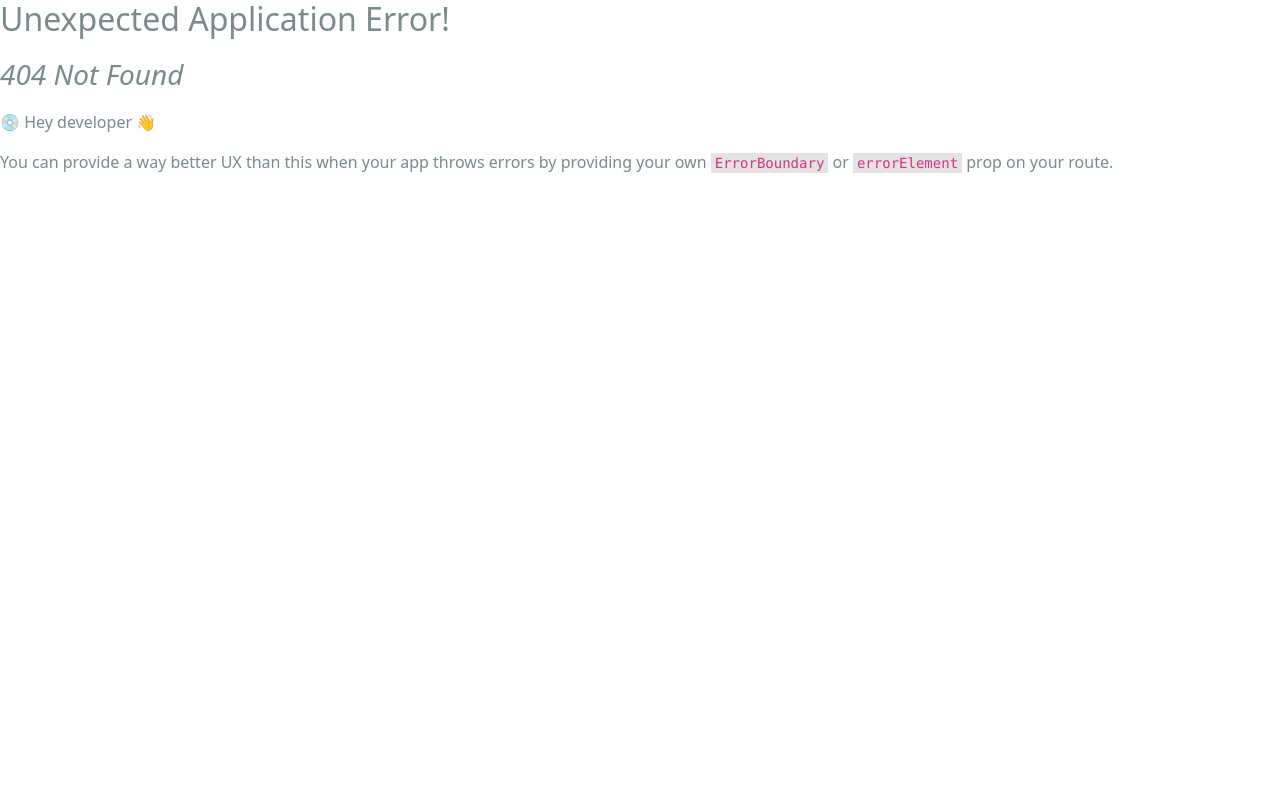
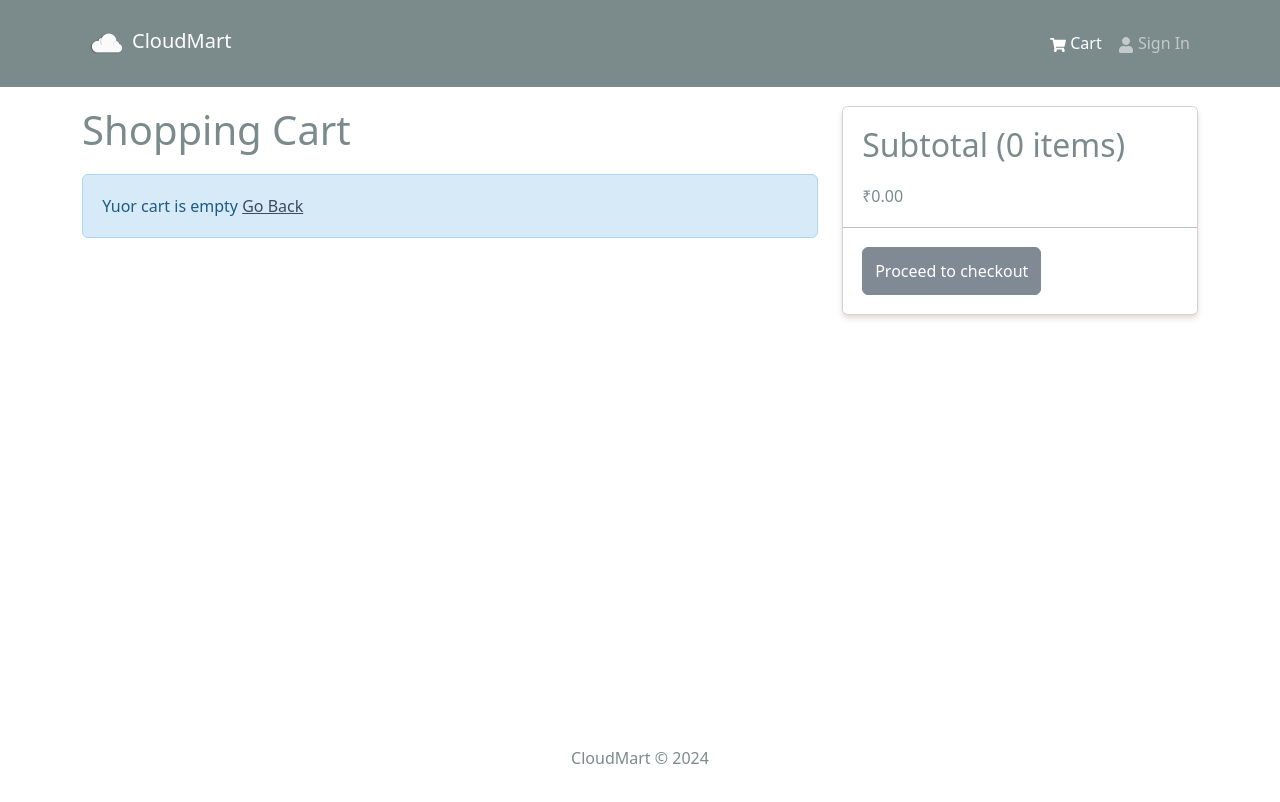
Before and after one commit to dev-shab/cloud-mart, a React (Create React App) app in the folder frontend/: page /cart in a window 1280 px wide. Before the commit this address had no page. Shown: the top 802 px of the page. Built offline with nearby package versions, Linux system fonts and the light colour scheme.

Commit message:
Completed shopping cart functionality

```diff
--- a/frontend/src/components/Header.tsx
+++ b/frontend/src/components/Header.tsx
@@ -1,10 +1,14 @@
 import React from "react";
-import { Navbar, Nav, Container } from "react-bootstrap";
+import { Navbar, Nav, Container, Badge } from "react-bootstrap";
 import { FaShoppingCart, FaUser } from "react-icons/fa";
 import { LinkContainer } from "react-router-bootstrap";
+import { useSelector } from "react-redux";
+import { RootStateType } from "../store";
 import logo from "../assets/logo.png";
 
 const Header = () => {
+  const { cartItems } = useSelector((state: RootStateType) => state.cart);
+
   return (
     <header>
       <Navbar bg="dark" variant="dark" expand="lg" collapseOnSelect>
@@ -21,6 +25,11 @@
               <LinkContainer to="/cart">
                 <Nav.Link>
                   <FaShoppingCart /> Cart
+                  {cartItems.length > 0 && (
+                    <Badge pill bg="success" style={{ marginLeft: "5px" }}>
+                      {cartItems.reduce((a, c) => a + c.qty, 0)}
+                    </Badge>
+                  )}
                 </Nav.Link>
               </LinkContainer>
               <LinkContainer to="/login">
--- a/frontend/src/index.tsx
+++ b/frontend/src/index.tsx
@@ -10,6 +10,7 @@
 import App from "./App";
 import HomeScreen from "./screens/HomeScreen";
 import ProductScreen from "./screens/ProductScreen";
+import CartScreen from "./screens/CartScreen";
 import reportWebVitals from "./reportWebVitals";
 import store from "./store";
 import "./assets/styles/bootstrap.custom.css";
@@ -20,6 +21,7 @@
     <Route path="/" element={<App />}>
       <Route index={true} path="/" element={<HomeScreen />} />
       <Route path="/product/:id" element={<ProductScreen />} />
+      <Route path="/cart" element={<CartScreen />} />
     </Route>
   )
 );
--- /dev/null
+++ b/frontend/src/screens/CartScreen.tsx
@@ -0,0 +1,122 @@
+import React from "react";
+import { Link, useNavigate } from "react-router-dom";
+import { useDispatch, useSelector } from "react-redux";
+import {
+  Row,
+  Col,
+  ListGroup,
+  Image,
+  Form,
+  Button,
+  Card,
+} from "react-bootstrap";
+import { FaTrash } from "react-icons/fa";
+import Message from "../components/Message";
+import { RootStateType } from "../store";
+import { addToCart, removeFromCart } from "../slices/cartSlice";
+import { ProductType } from "../types";
+
+const CartScreen = () => {
+  const navigate = useNavigate();
+  const dispatch = useDispatch();
+
+  const cart = useSelector((state: RootStateType) => state.cart);
+  const { cartItems } = cart;
+
+  const addToCartHandler = async (product: ProductType, qty: number) => {
+    dispatch(addToCart({ ...product, qty }));
+  };
+
+  const removeFromCartHandler = async (id: string) => {
+    dispatch(removeFromCart(id));
+  };
+
+  const checkoutHandler = () => {
+    navigate("/login?redirect=/shipping");
+  };
+
+  return (
+    <Row>
+      <Col md={8}>
+        <h1 style={{ marginBottom: "20px" }}>Shopping Cart</h1>
+        {cartItems.length === 0 ? (
+          <Message variant="info">
+            <>
+              Yuor cart is empty <Link to="/">Go Back</Link>
+            </>
+          </Message>
+        ) : (
+          <ListGroup variant="flush">
+            {cartItems.map((item) => (
+              <ListGroup.Item key={item._id}>
+                <Row>
+                  <Col md={2}>
+                    <Image src={item.image} alt={item.name} fluid rounded />
+                  </Col>
+                  <Col md={2}>
+                    <Link to={`/products/${item._id}`}>{item.name}</Link>
+                  </Col>
+                  <Col md={2}>₹{item.price}</Col>
+                  <Col md={2}>
+                    <Form.Control
+                      as="select"
+                      value={item.qty}
+                      onChange={(e) =>
+                        addToCartHandler(item, parseInt(e.target.value))
+                      }
+                    >
+                      {[...Array(item?.countInStock!).keys()].map(
+                        (x: number) => (
+                          <option key={x + 1} value={x + 1}>
+                            {x + 1}
+                          </option>
+                        )
+                      )}
+                    </Form.Control>
+                  </Col>
+                  <Col md={2}>
+                    <Button
+                      type="button"
+                      variant="light"
+                      onClick={() => removeFromCartHandler(item._id)}
+                    >
+                      <FaTrash />
+                    </Button>
+                  </Col>
+                </Row>
+              </ListGroup.Item>
+            ))}
+          </ListGroup>
+        )}
+      </Col>
+      <Col md={4}>
+        <Card>
+          <ListGroup variant="flush">
+            <ListGroup.Item>
+              <h2>
+                Subtotal ({cartItems.reduce((acc, item) => acc + item.qty, 0)}{" "}
+                items)
+              </h2>
+              ₹
+              {cartItems
+                .reduce((acc, item) => acc + item.qty * item.price, 0)
+                .toFixed(2)}
+            </ListGroup.Item>
+            <ListGroup.Item>
+              <Button
+                type="button"
+                className="btn-block"
+                disabled={cartItems.length === 0}
+                onClick={checkoutHandler}
+              >
+                Proceed to checkout
+              </Button>
+            </ListGroup.Item>
+          </ListGroup>
+        </Card>
+      </Col>
+    </Row>
+  );
+};
+
+export default CartScreen;
--- a/frontend/src/screens/ProductScreen.tsx
+++ b/frontend/src/screens/ProductScreen.tsx
@@ -1,18 +1,31 @@
-import React from "react";
-import { useParams, Link } from "react-router-dom";
-import { Row, Col, Image, ListGroup, Card, Button } from "react-bootstrap";
+import React, { useState } from "react";
+import { useDispatch } from "react-redux";
+import { useParams, useNavigate, Link } from "react-router-dom";
+import {
+  Row,
+  Col,
+  Image,
+  ListGroup,
+  Card,
+  Button,
+  Form,
+} from "react-bootstrap";
 import Rating from "../components/Rating";
 import Loader from "../components/Loader";
 import Message from "../components/Message";
 import { useGetProductDetailsQuery } from "../slices/productsApiSlice";
+import { addToCart } from "../slices/cartSlice";
 
 const ProductScreen = () => {
+  const [qty, setQty] = useState(1);
   const { id: productId } = useParams();
   const {
     data: product,
     isLoading,
     error,
   } = useGetProductDetailsQuery(productId!);
+  const dispatch = useDispatch();
+  const navigate = useNavigate();
 
   let errMsg = "";
   if (error) {
@@ -22,6 +35,11 @@
       errMsg = error.message ? error.message : "";
     }
   }
+
+  const addToCartHandler = () => {
+    dispatch(addToCart({ ...product, qty }));
+    navigate("/cart");
+  };
 
   return (
     <>
@@ -79,11 +97,34 @@
                     </Col>
                   </Row>
                 </ListGroup.Item>
+                {product?.countInStock! > 0 && (
+                  <ListGroup.Item>
+                    <Row>
+                      <Col>Qty</Col>
+                      <Col>
+                        <Form.Control
+                          as="select"
+                          value={qty}
+                          onChange={(e) => setQty(parseInt(e.target.value))}
+                        >
+                          {[...Array(product?.countInStock!).keys()].map(
+                            (x: number) => (
+                              <option key={x + 1} value={x + 1}>
+                                {x + 1}
+                              </option>
+                            )
+                          )}
+                        </Form.Control>
+                      </Col>
+                    </Row>
+                  </ListGroup.Item>
+                )}
                 <ListGroup.Item>
                   <Button
                     className="btn-block"
                     type="button"
                     disabled={product?.countInStock! === 0}
+                    onClick={addToCartHandler}
                   >
                     Add to Cart
                   </Button>
--- /dev/null
+++ b/frontend/src/slices/cartSlice.ts
@@ -0,0 +1,40 @@
+import { createSlice } from "@reduxjs/toolkit";
+import { CartDetailsType } from "../types";
+import { updateCart } from "../utils/cartUtils";
+
+const initialState: CartDetailsType = localStorage.getItem("cart")
+  ? JSON.parse(localStorage.getItem("cart")!)
+  : {
+      cartItems: [],
+      itemsPrice: 0,
+    };
+
+const cartSlice = createSlice({
+  name: "cart",
+  initialState,
+  reducers: {
+    addToCart: (state, action) => {
+      const item = action.payload;
+      const existItem = state.cartItems.find((x) => x._id === item._id);
+      if (existItem) {
+        state.cartItems = state.cartItems.map((x) =>
+          x._id === existItem._id ? item : x
+        );
+      } else {
+        state.cartItems = [...state.cartItems, item];
+      }
+
+      return updateCart(state);
+    },
+
+    removeFromCart: (state, action) => {
+      state.cartItems = state.cartItems.filter((x) => x._id !== action.payload);
+
+      return updateCart(state);
+    },
+  },
+});
+
+export const { addToCart, removeFromCart } = cartSlice.actions;
+
+export default cartSlice.reducer;
--- a/frontend/src/store.ts
+++ b/frontend/src/store.ts
@@ -1,13 +1,17 @@
 import { configureStore } from "@reduxjs/toolkit";
 import { apiSlice } from "./slices/apiSlice";
+import cartSliceReducer from "./slices/cartSlice";
 
 const store = configureStore({
   reducer: {
     [apiSlice.reducerPath]: apiSlice.reducer,
+    cart: cartSliceReducer,
   },
   middleware: (getDefaultMiddleware) =>
     getDefaultMiddleware().concat(apiSlice.middleware),
   devTools: true,
 });
 
+export type RootStateType = ReturnType<typeof store.getState>;
+
 export default store;
--- /dev/null
+++ b/frontend/src/utils/cartUtils.ts
@@ -0,0 +1,29 @@
+import { CartDetailsType } from "../types";
+
+const addDecimals = (num: number) => {
+  return (Math.round(num * 100) / 100).toFixed(2);
+};
+
+export const updateCart = (state: CartDetailsType) => {
+  // Calculate Items Price
+  state.itemsPrice = addDecimals(
+    state.cartItems.reduce((acc, item) => acc + item.price * item.qty, 0)
+  );
+
+  // Calculate Shipping Price (If order is above 5000 free shipping, else 300 shipping price)
+  state.shippingPrice = addDecimals(
+    parseFloat(state.itemsPrice) > 100 ? 0 : 100
+  );
+
+  // Calculate Tax Price (15% tax)
+  state.taxPrice = addDecimals(parseFloat(state.itemsPrice) * 0.15);
+
+  // Calculate Total Price
+  state.totalPrice = addDecimals(
+    parseFloat(state.itemsPrice) +
+      parseFloat(state.shippingPrice) +
+      parseFloat(state.taxPrice)
+  );
+
+  localStorage.setItem("cart", JSON.stringify(state));
+};
--- a/frontend/tsconfig.json
+++ b/frontend/tsconfig.json
@@ -1,6 +1,6 @@
 {
   "compilerOptions": {
-    "target": "es5",
+    "target": "es2015",
     "lib": [
       "dom",
       "dom.iterable",
```
Also changed, not shown: frontend/src/types.ts (+8 -0 lines).
